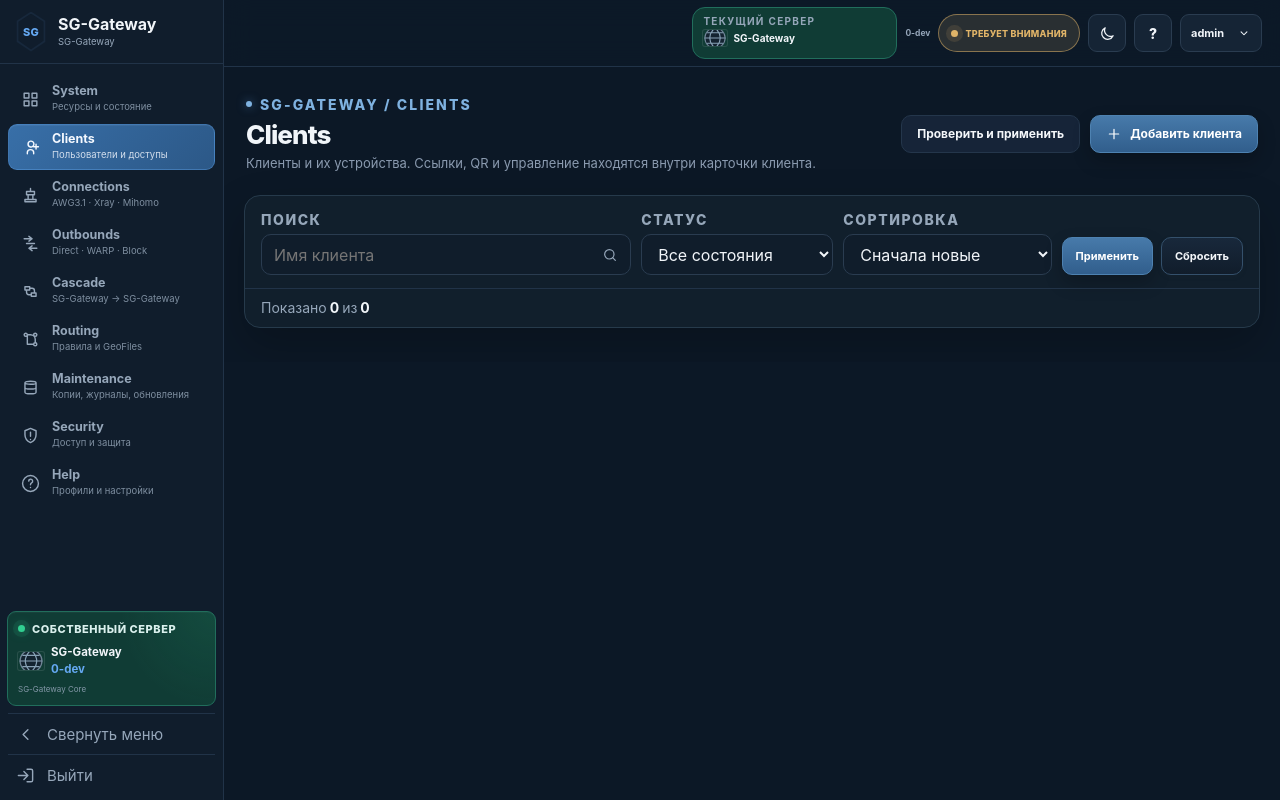
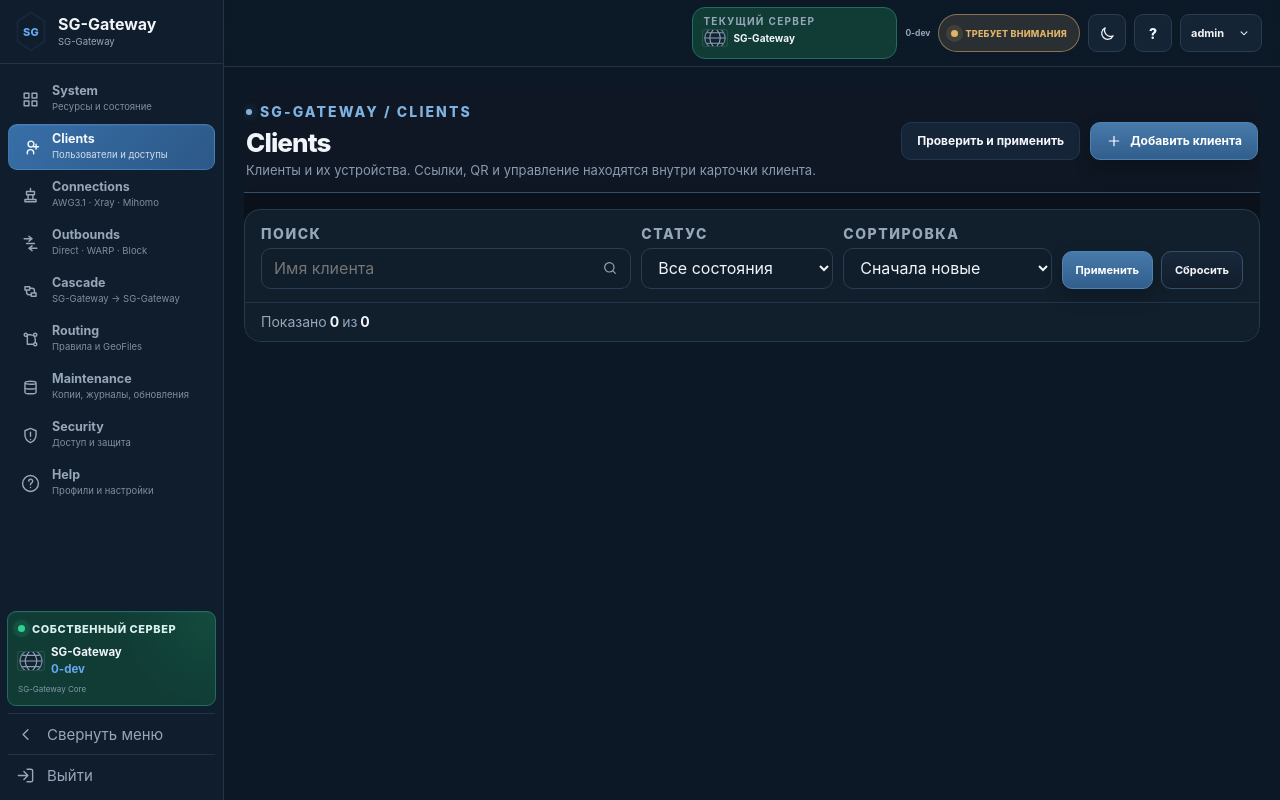
Before and after one commit to s-gor/sg-gateway-v23, a Flask app: page /clients in a window 1280 px wide. Run offline with Flask 3, Linux system fonts and the light colour scheme; the visitor is signed in with stand-in values (Sample User, id 1); data comes from the database, SQL or seed files in the repository; data that the repository does not hold is empty; some libraries are stand-ins or nearby versions.

Commit message:
ui: add native framed shell to Clients

```diff
--- a/app/web/static/sg-ui-clients-v22-08.css
+++ b/app/web/static/sg-ui-clients-v22-08.css
@@ -6,6 +6,16 @@
   min-width: 0;
   margin: 0;
   padding: 0;
+}
+
+[data-sg-ui-page="clients"] {
+  position: relative;
+  overflow: hidden;
+  border-radius: 16px;
+  background: var(--sgpf-page-bg);
+  box-shadow:
+    inset 0 0 0 1px var(--sgpf-line-strong),
+    var(--sgpf-shadow);
 }
 
 [data-sg-ui-page="clients"] > .sg-ui-page-head,
@@ -21,7 +31,15 @@
   margin-inline: 0;
 }
 
-[data-sg-ui-page="clients"] > .sg-ui-page-head,
+[data-sg-ui-page="clients"] > .sg-ui-page-head {
+  min-height: 78px;
+  align-items: center;
+  padding: 12px 18px;
+  border-bottom: 1px solid var(--sgpf-line-strong);
+  background: var(--sgpf-header);
+  box-shadow: var(--sgpf-shadow);
+}
+
 [data-sg-ui-page="client-detail"] > .sg-ui-page-head {
   padding-inline: 0;
 }
```
